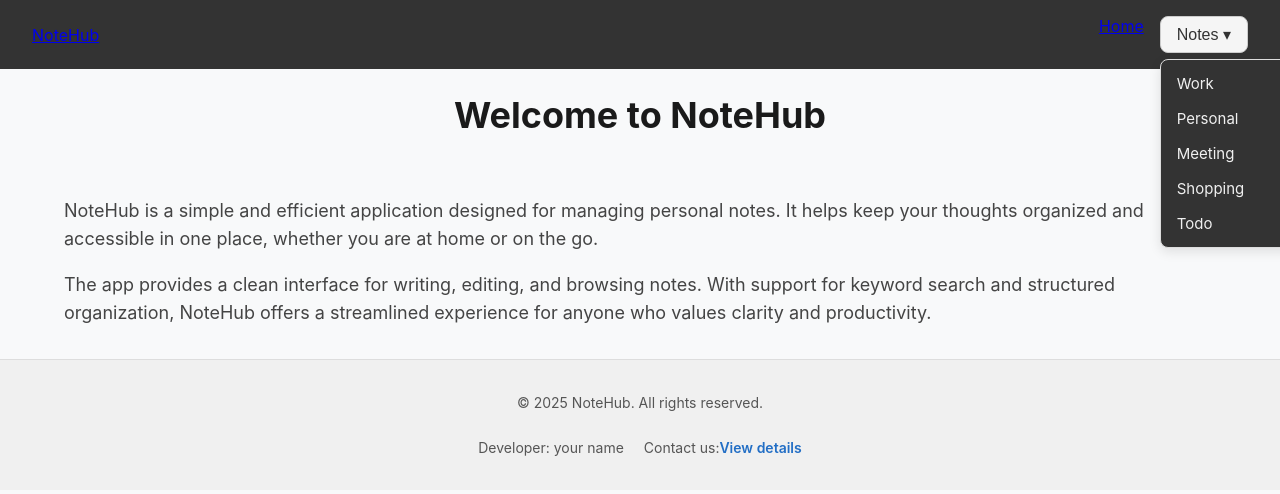
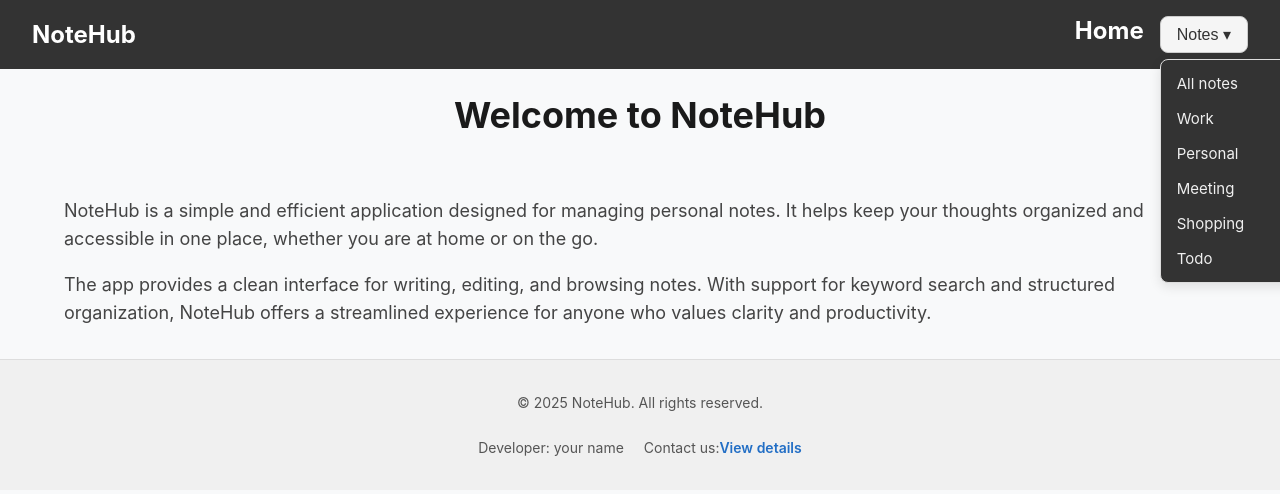
Before and after one commit to ElenaStatsenko/07-routing-nextjs, a Next.js app: page / in a window 1280 px wide. Both pictures are taken after a click on the button "Notes ▾". Shown: the top 494 px of the page. Built offline with nearby package versions, Linux system fonts and the light colour scheme.

Commit message:
зробила частину компонента таг

```diff
--- a/components/Header/Header.tsx
+++ b/components/Header/Header.tsx
@@ -2,16 +2,19 @@ import css from "./Header.module.css";
 import Link from "next/link";
 import TagsMenu from "../TagsMenu/TagsMenu";
 
-const Header = () => {
+
+
+const Header = async() => {
+
   return (
-    <header className={css.header}>
-      <Link href="/" aria-label="Home">
+    <header className={css.header} >
+      <Link href="/" aria-label="Home" className={css.headerLink}>
         NoteHub
       </Link>
       <nav aria-label="Main Navigation">
         <ul className={css.navigation}>
           <li>
-            <Link href="/">Home</Link>
+            <Link href="/" className={css.headerLink} >Home</Link>
           </li>
           <li>
             <TagsMenu/>
--- a/components/TagsMenu/TagsMenu.tsx
+++ b/components/TagsMenu/TagsMenu.tsx
@@ -1,21 +1,31 @@
+"use client"
+import { useState } from 'react';
 import Link from "next/link";
 import css from "./TagsMenu.module.css"
 
 const TagsMenu = () => {
      const tags = ["Work", "Personal", "Meeting", "Shopping", "Todo"];
+     const [isOpen, setIsOpen] = useState(false);
+     const toggle = () => setIsOpen(!isOpen);
+
 
   return (<div className={css.menuContainer}>
-  <button className={css.menuButton}>
+  <button onClick={toggle} className={css.menuButton}>
     Notes ▾
   </button>
-    <ul className={css.menuList}>
+  {isOpen && <ul className={css.menuList}>
+    <li>
+    <Link href={`/notes/filter/`} onClick={toggle} className={css.menuLink}>
+              All notes
+            </Link>
+    </li>
     {tags.map(tag => (
       <li  key={tag} className={css.menuItem}>
         <Link href={`/notes/filter/${tag}`} className={css.menuLink}>
           {tag}
         </Link>
       </li>))}
-    </ul>
+    </ul>}
 </div>
 
   );
--- a/types/note.ts
+++ b/types/note.ts
@@ -1,4 +1,4 @@
-export interface Note {
+export interface Category {
   id: string;
   title: string;
   content: string;
```
